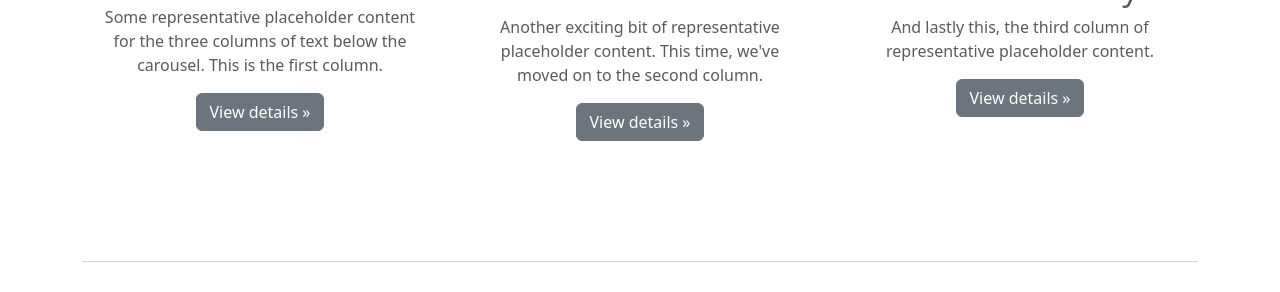
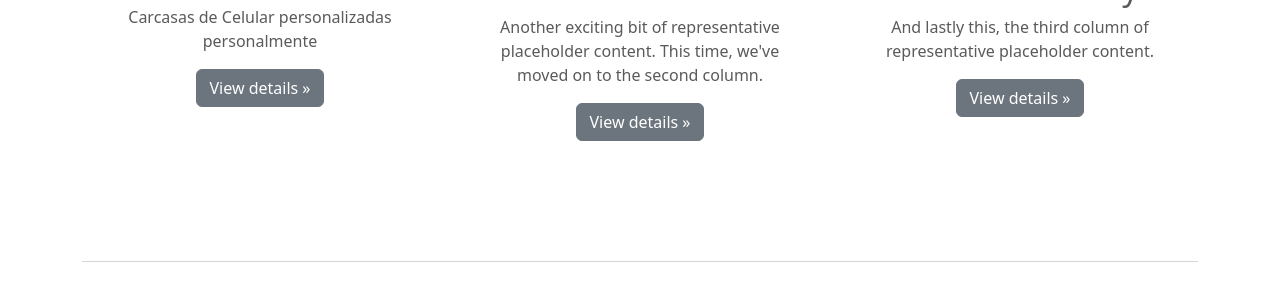
Before and after one commit to BastianP47/CrearRepositorio, a plain HTML site: page index.html in a window 1280 px wide. Shown: the part 805-1097 px from the top of the page. Drawn offline with nearby package versions, Linux system fonts and the light colour scheme.

Commit message:
Update index.html

```diff
--- a/index.html
+++ b/index.html
@@ -136,7 +136,7 @@
       <div class="col-lg-4">
         <img src ="https://phonetify.com.co/wp-content/uploads/2020/06/como-transformar-imagen.gif" width="140" height="140" xmlns="http://www.w3.org/2000/svg" role="gif" aria-label="Placeholder: 140x140" preserveAspectRatio="xMidYMid slice" focusable="false"><title>Placeholder</title><rect width="100%" height="100%" fill="#777"/><text x="50%" y="50%" fill="#777" dy=".3em"></text></svg>
         <h2>Carcasas</h2>
-        <p>Some representative placeholder content for the three columns of text below the carousel. This is the first column.</p>
+        <p>Carcasas de Celular personalizadas personalmente</p>
         <p><a class="btn btn-secondary" href="#">View details &raquo;</a></p>
       </div><!-- /.col-lg-4 -->
 
```
